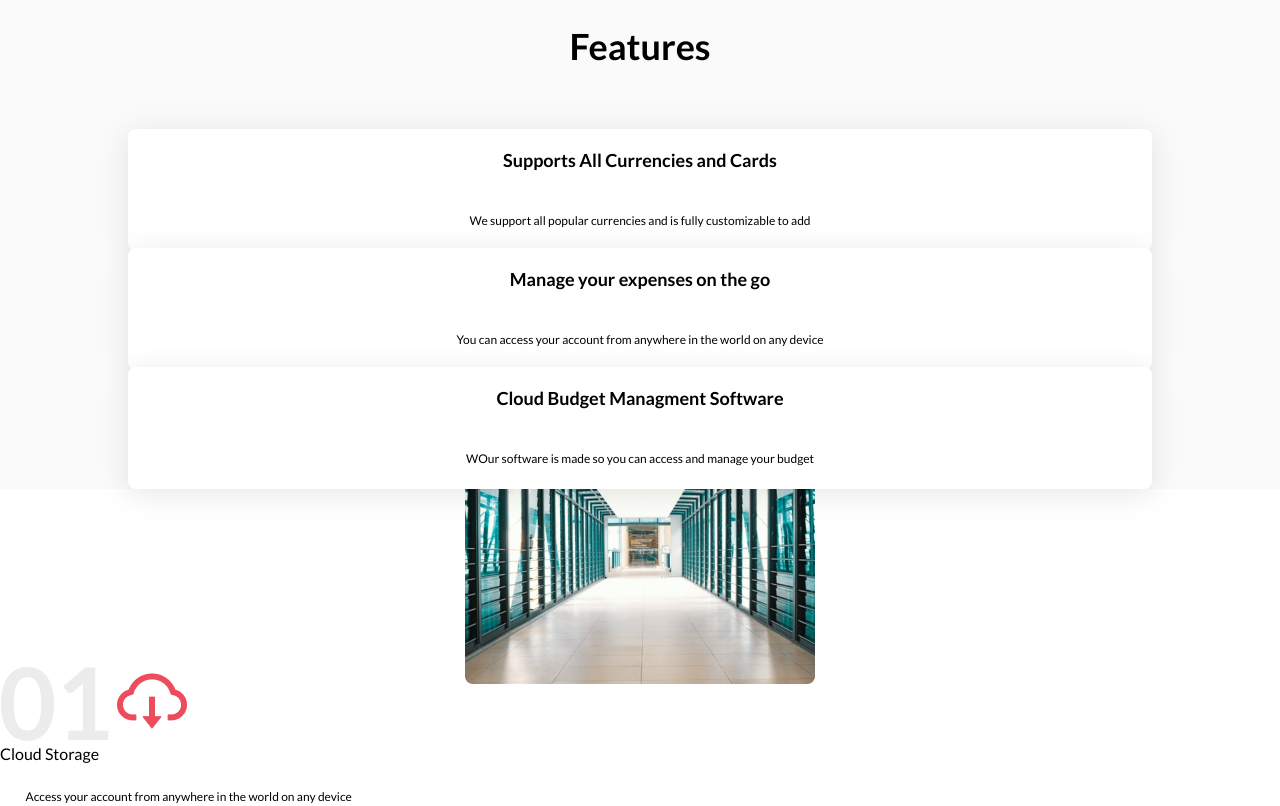
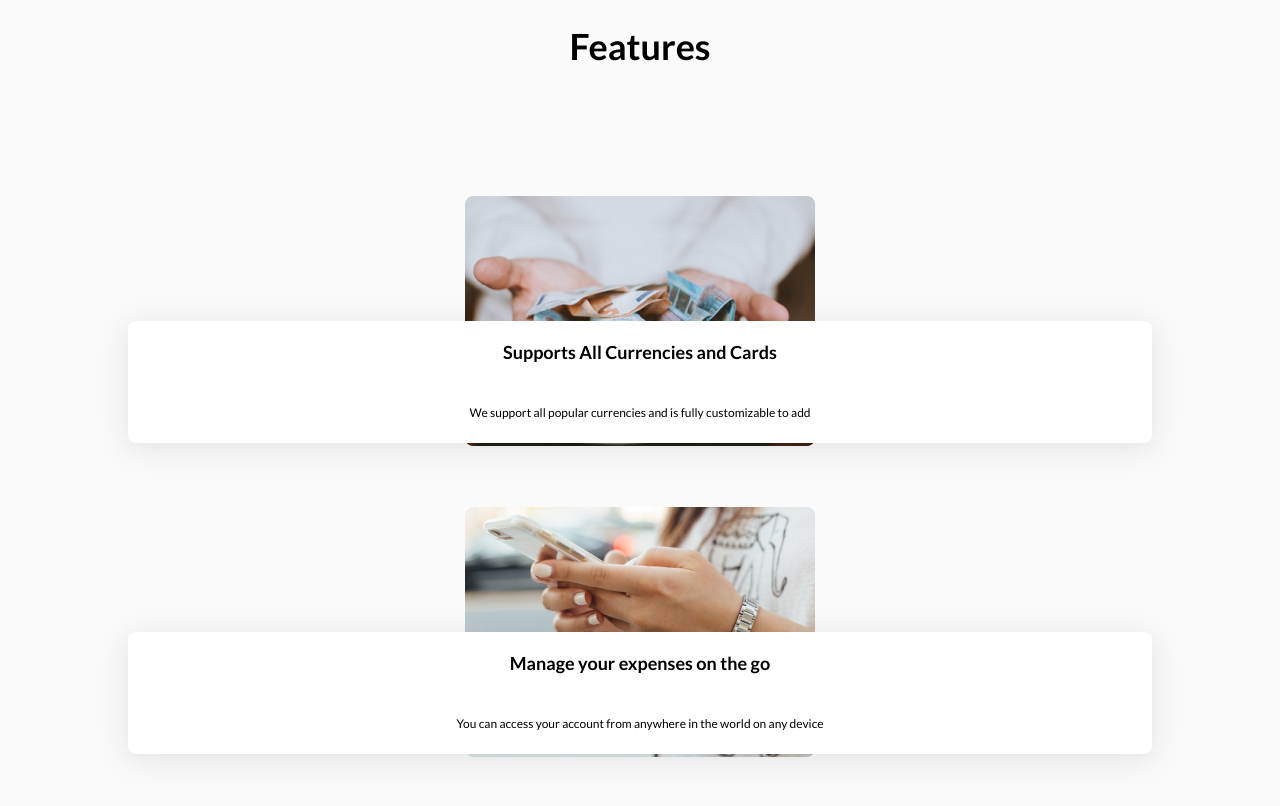
Before and after one commit to MonikaWozniak07/BOLD, a plain HTML site: page index.html in a window 1280 px wide. Shown: the part 840-1646 px from the top of the page. Drawn offline with Linux system fonts and the light colour scheme.

Commit message:
feature-section style

```diff
--- a/style.scss
+++ b/style.scss
@@ -97,7 +97,7 @@ header {
 .feature_element {
   margin-top: $margin;
   & .feature-text {
-    margin-top: -5 * ($margin);
+    margin-top: -2 * ($margin);
     background-color: $white-color;
     border-radius: 8px;
     box-shadow: 0px 5px 30px rgba(0, 0, 0, 0.1);
```
Also changed, not shown: css/style.css.
